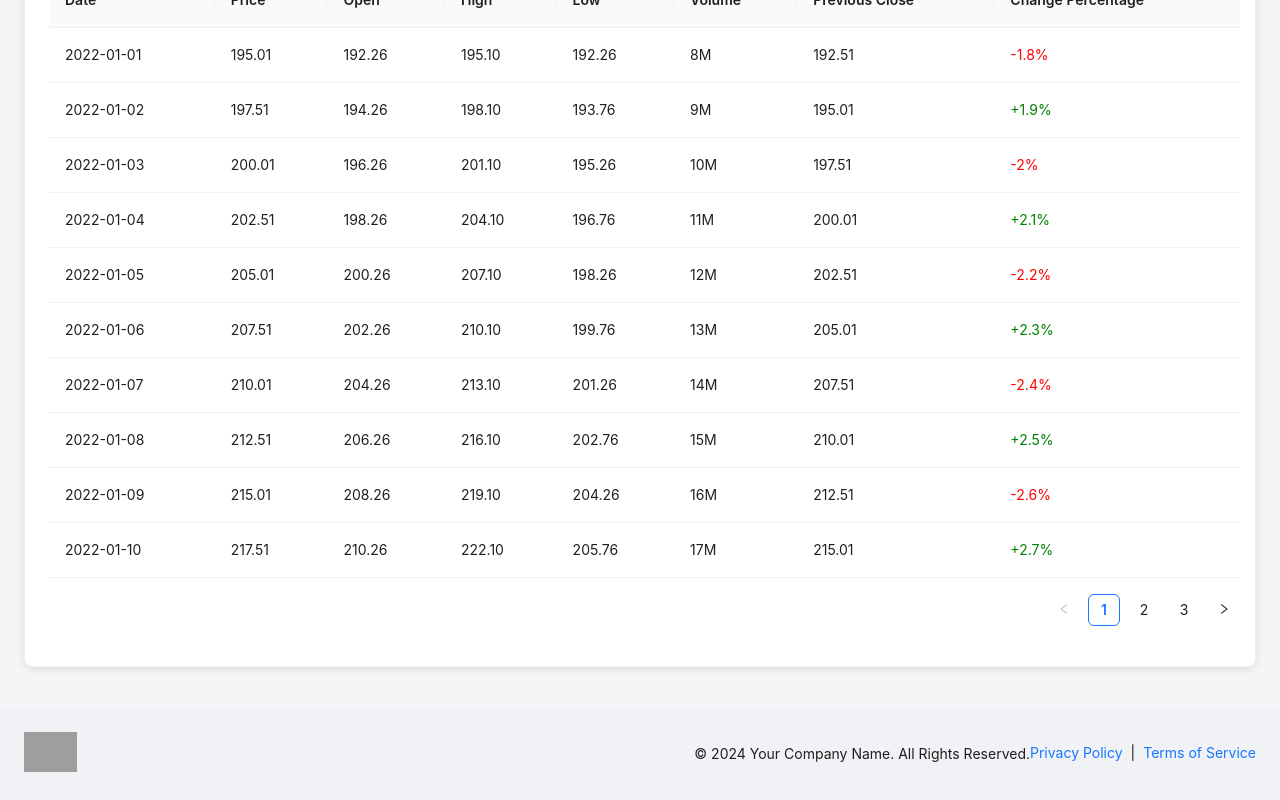
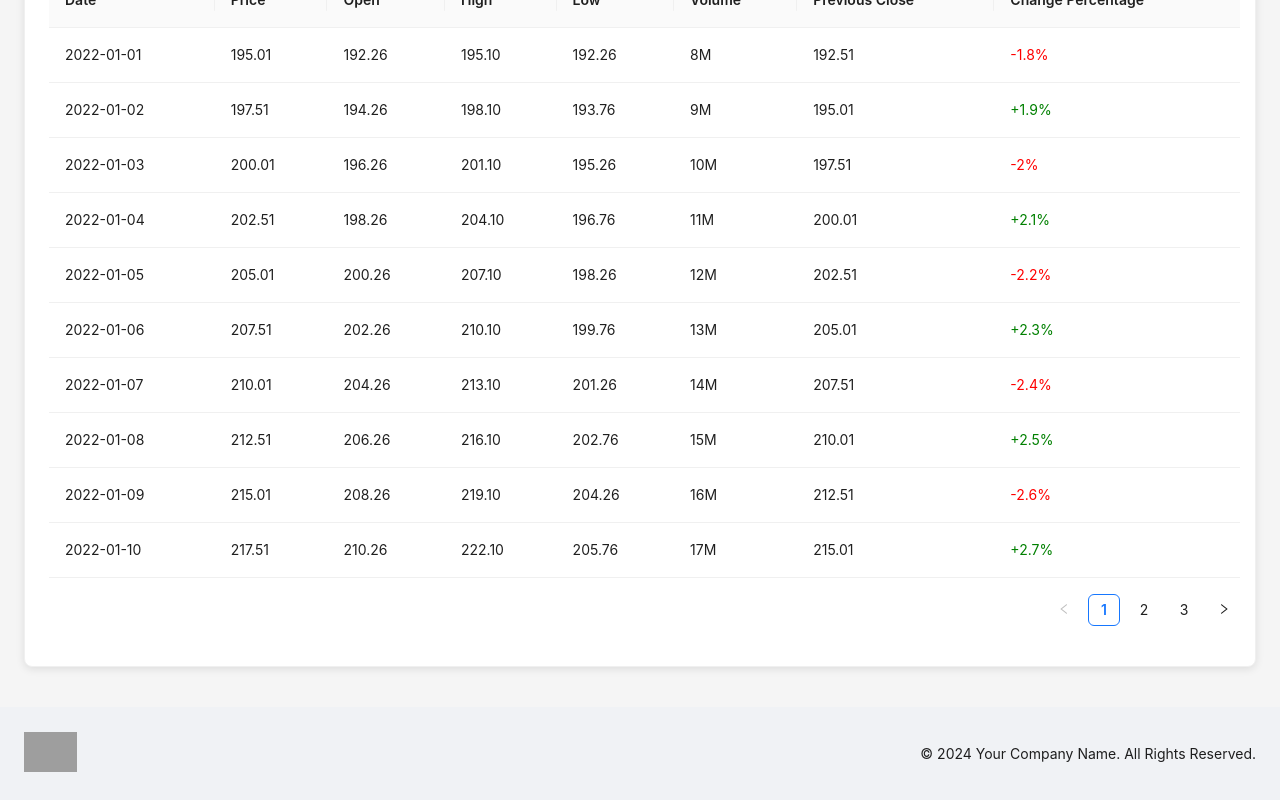
Before and after one commit to yasirshabbir44/reactjs-investing-portfolio, a React (Create React App) app: page / in a window 1280 px wide. Shown: the part 1700-2500 px from the top of the page. Built offline with nearby package versions, Linux system fonts and the light colour scheme; sample sign-in values are in the browser's storage; grey boxes are pictures that could not be loaded.

Commit message:
footer updates

```diff
--- a/src/components/AppFooter.js
+++ b/src/components/AppFooter.js
@@ -23,15 +23,6 @@ const AppFooter = () => {
                             </p>
                         </Col>
 
-                        <Col>
-                            <Link href="#" target="_blank">
-                                Privacy Policy
-                            </Link>
-                            <span style={{ margin: '0 8px' }}>|</span>
-                            <Link href="#" target="_blank">
-                                Terms of Service
-                            </Link>
-                        </Col>
                     </Row>
                 </Col>
             </Row>
```
